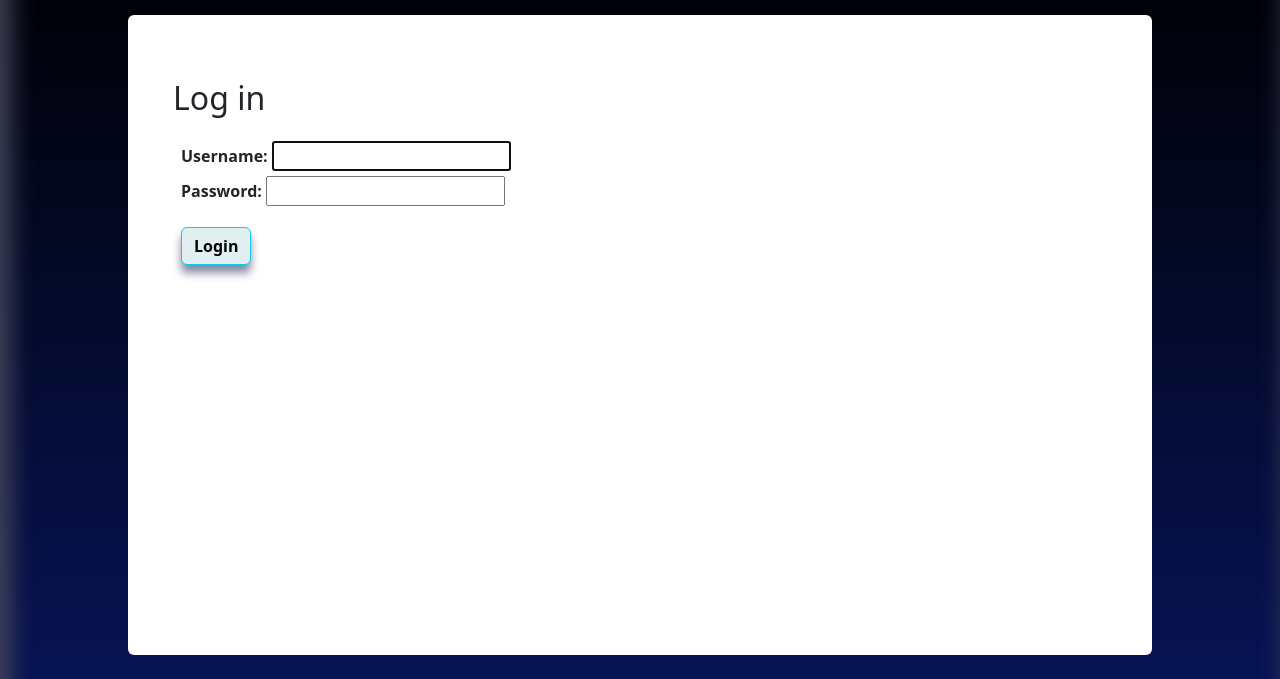
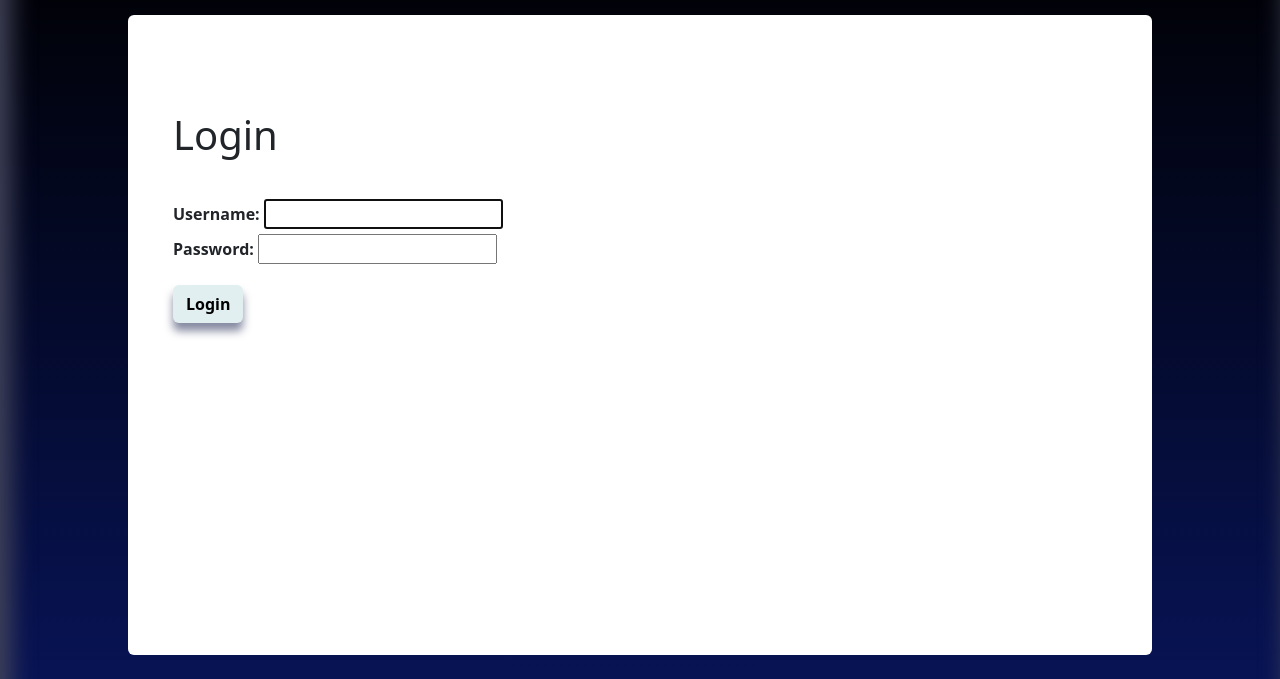
Before and after one commit to amatacz/mieszkomotors, a Django app: page /login/ in a window 1280 px wide. Shown: the part 78-757 px from the top of the page. Run offline with Django 4.2, Linux system fonts and the light colour scheme; some libraries are stand-ins or nearby versions.

Commit message:
registration and login templates updated

```diff
--- a/mieszkomotors/static/mieszkomotors/style.css
+++ b/mieszkomotors/static/mieszkomotors/style.css
@@ -1,11 +1,6 @@
 @import url('https://fonts.googleapis.com/css2?family=Roboto:wght@100;400;900&display=swap');
 
   body {
-    /* background-color: #0f1746; */
-
-    /* fallback for old browsers */
-    background: #000000;
-
     /* Chrome 10-25, Safari 5.1-6 */
     background: -webkit-linear-gradient(to bottom, rgba(0, 0, 0), rgba(9, 22, 97));
 
@@ -32,7 +27,6 @@
     padding-bottom: 0px !important;
     max-width: 80%;
     min-height: 80vh;
-
   }
 
   ul {
--- a/mieszkomotors/templates/base.html
+++ b/mieszkomotors/templates/base.html
@@ -26,6 +26,7 @@
         <script src="https://cdn.jsdelivr.net/npm/fullcalendar@6.1.5/index.global.min.js"></script>
 
     </head>
+
     <body class="d-flex flex-column min-vh-100">
         <!-- Nav bar -->
         <nav class="navbar navbar-expand-lg py-4">
@@ -65,10 +66,11 @@
             </div>
           </nav>
 
+        <!-- Content section -->
         <div class="container bg-body rounded" id="main-container">
             <div class="row pt-5">
                 <div class="col-12">
-                    <div class="container-flex align-items-center">
+                    <div class="container-flex align-items-center py-3">
                         {% block content %}
                         {% endblock %}
                     </div>
@@ -76,10 +78,8 @@
             </div>
         </div>
 
-
-
+        <!-- Footer -->
         {% include "./footer.html" %}
-
 
     </body>
 </html>
--- a/mieszkomotors/templates/home.html
+++ b/mieszkomotors/templates/home.html
@@ -10,7 +10,7 @@
     </div>
     <div class="container">
         <div class="row pt-5 col-12">
-            <a href="{% url 'login' %}" class="btn btn-outline-dark btn-lg" role="button">Log in</a>
+            <a href="{% url 'login' %}" class="btn btn-lg" role="button">Log in</a>
         </div>
     </div>
 {% endblock %}
--- a/mieszkomotors/templates/mieszkomotors/car/update.html
+++ b/mieszkomotors/templates/mieszkomotors/car/update.html
@@ -4,7 +4,7 @@
 <div class="d-flex justify-content-left">
     <div class="row row-centered pt-3">
         <div class="col-12 col-centered">
-            <p class="h2 py-3">Update car info</p>
+            <p class="h1 py-3">Update car info</p>
         </div>
     </div>
 </div>
--- a/mieszkomotors/templates/registration/login.html
+++ b/mieszkomotors/templates/registration/login.html
@@ -1,12 +1,22 @@
 {% extends "../base.html" %}
 
 {% block content %}
-<div class="content-container">
-    <p class="h2 py-3">Log in</p>
-<form class="m-2" method="post">
-    {% csrf_token %}
-    {{ form.as_p }}
-    <button class="btn btn-info mt-3" type="submit">Login</button>
-</form>
+<div class="d-flex justify-content-left">
+    <div class="row row-centered pt-3">
+        <div class="col-12 col-centered">
+            <p class="h1 py-3">Login</p>
+        </div>
+    </div>
+</div>
+<div class="d-flex justify-content-left">
+    <div class="row row-centered pt-3">
+        <div class="col-12 col-centered">
+            <form method="post" enctype="multipart/form-data">
+                {% csrf_token %}
+                {{form.as_p}}
+                <button class="btn mt-3" type="submit">Login</button>
+            </form>
+        </div>
+    </div>
 </div>
 {% endblock %}
```
Also changed, not shown: mieszkomotors/templates/registration/register.html (+17 -7 lines).
